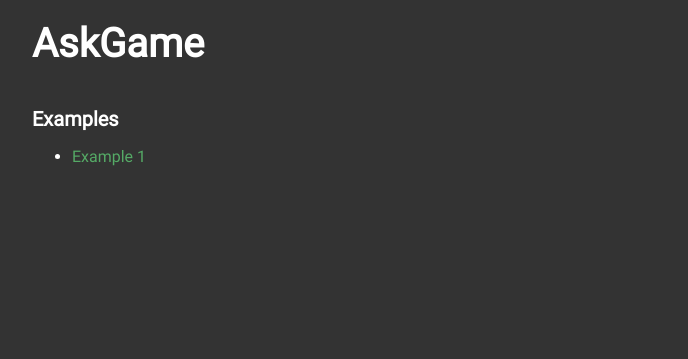
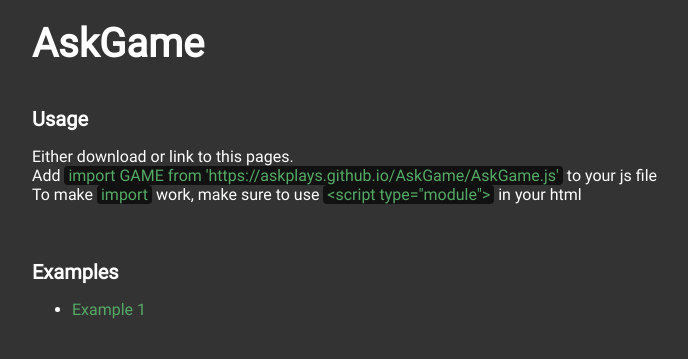
Before and after one commit to AskPlays/AskGame, a plain HTML site: page index.html in a window 1280 px wide. Shown: the whole page, without its empty margins (88-776 px from the left). Drawn offline with Linux system fonts and the light colour scheme.

Commit message:
github pages with basic usage

```diff
--- a/index.html
+++ b/index.html
@@ -8,9 +8,18 @@
     <div class="content">
         <div class="title">AskGame</div>
         <div class="group">
+            <span class="group-header">Usage</span>
+            <p>
+                Either download or link to this pages.<br>
+                Add <span class="code">import GAME from 'https://askplays.github.io/AskGame/AskGame.js'</span> to your js file<br/>
+                To make <span class="code">import</span> work, make sure to use
+                <span class="code">&lt;script type="module"&gt;</span> in your html
+            </p>
+        </div>
+        <div class="group">
             <span class="group-header">Examples</span>
             <ul>
-                <li><a href="./examples/index.html">Example 1</a></li>
+                <li><a href="./examples/index.html" target="_blank">Example 1</a></li>
             </ul>
         </div>
     </div>
--- a/public/style.css
+++ b/public/style.css
@@ -9,6 +9,13 @@ a {
 	cursor: pointer;
 	color: #5a6;
 	text-decoration: none;
+}
+
+span.code {
+	border-radius: 4px;
+	background-color: #111;
+	padding: 0px 4px;
+	color: #5a6;
 }
 
 .group-header {
```
